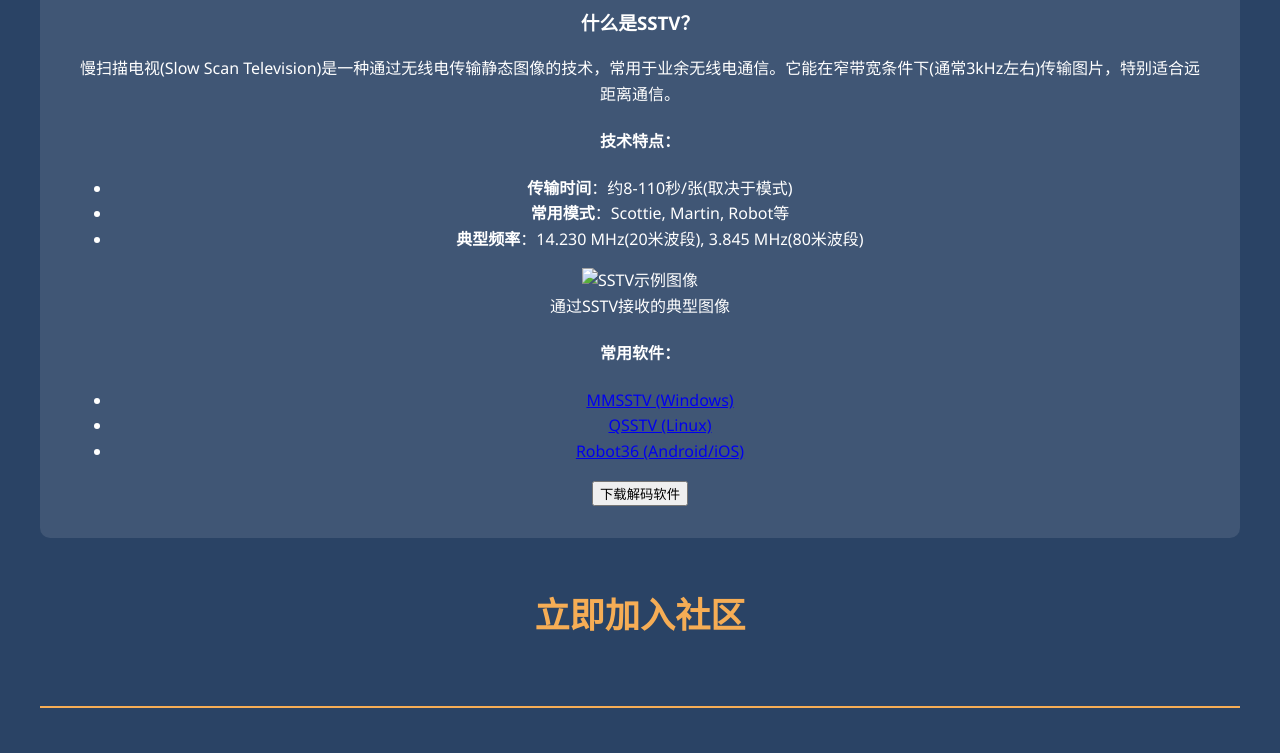
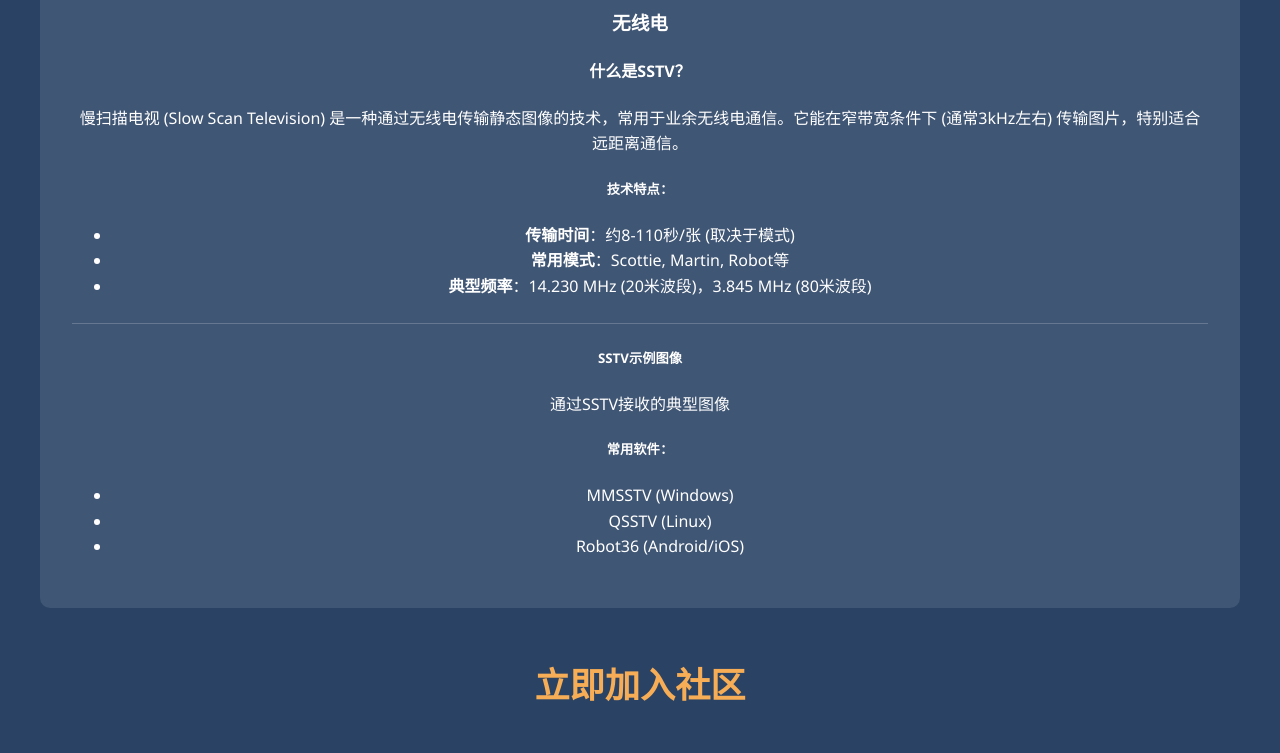
Before and after one commit to ka269789/ka269789.github.io, a plain HTML site: page index.html in a window 1280 px wide. Shown: the part 4645-5398 px from the top of the page. Drawn offline with Linux system fonts and the light colour scheme.

Commit message:
Update index.html

```diff
--- a/index.html
+++ b/index.html
@@ -116,44 +116,33 @@
         </p>
     </div>
 </section>
-            <!-- SSTV板块 -->
+<!-- SSTV板块 -->
 <section class="sstv-section">
-    <div class="section-header">
-        <h2>慢扫描电视(SSTV)</h2>
-        <div class="section-divider"></div>
-    </div>
+    <h1>业余无线电爱好者社区</h1>
+    <h3>无线电</h3>
 
     <div class="sstv-content">
-        <div class="sstv-intro">
-            <h3>什么是SSTV？</h3>
-            <p>慢扫描电视(Slow Scan Television)是一种通过无线电传输静态图像的技术，常用于业余无线电通信。它能在窄带宽条件下(通常3kHz左右)传输图片，特别适合远距离通信。</p>
+        <h4>什么是SSTV？</h4>
+        <p>慢扫描电视 (Slow Scan Television) 是一种通过无线电传输静态图像的技术，常用于业余无线电通信。它能在窄带宽条件下 (通常3kHz左右) 传输图片，特别适合远距离通信。</p>
 
-            <div class="sstv-tech">
-                <h4>技术特点：</h4>
-                <ul>
-                    <li><strong>传输时间</strong>：约8-110秒/张(取决于模式)</li>
-                    <li><strong>常用模式</strong>：Scottie, Martin, Robot等</li>
-                    <li><strong>典型频率</strong>：14.230 MHz(20米波段), 3.845 MHz(80米波段)</li>
-                </ul>
-            </div>
-        </div>
+        <h5>技术特点：</h5>
+        <ul class="sstv-features">
+            <li><strong>传输时间</strong>：约8-110秒/张 (取决于模式)</li>
+            <li><strong>常用模式</strong>：Scottie, Martin, Robot等</li>
+            <li><strong>典型频率</strong>：14.230 MHz (20米波段)，3.845 MHz (80米波段)</li>
+        </ul>
 
-        <div class="sstv-demo">
-            <div class="sstv-image-container">
-                <img src="images/sstv-demo.jpg" alt="SSTV示例图像" class="sstv-image">
-                <div class="sstv-caption">通过SSTV接收的典型图像</div>
-            </div>
+        <div class="divider"></div>
 
-            <div class="sstv-software">
-                <h4>常用软件：</h4>
-                <ul>
-                    <li><a href="#">MMSSTV (Windows)</a></li>
-                    <li><a href="#">QSSTV (Linux)</a></li>
-                    <li><a href="#">Robot36 (Android/iOS)</a></li>
-                </ul>
-                <button class="sstv-btn">下载解码软件</button>
-            </div>
-        </div>
+        <h5>SSTV示例图像</h5>
+        <p class="image-caption">通过SSTV接收的典型图像</p>
+
+        <h5>常用软件：</h5>
+        <ul class="sstv-software">
+            <li>MMSSTV (Windows)</li>
+            <li>QSSTV (Linux)</li>
+            <li>Robot36 (Android/iOS)</li>
+        </ul>
     </div>
 </section>
 <h2 class="contact-title">立即加入社区</h2>
@@ -174,7 +163,7 @@
                 <div class="wechat-qr"><img src="rc.jpg" width="100%"/></div>
                 <p>扫码加入微信群，有效期7天，过期联系xzm2013@outlook.com</p>
             </div>
-        </divorce>
+        </div>
        <!-- 新增板块：无线电的用处与如何接触 -->
 
         <footer class="footer">
```
